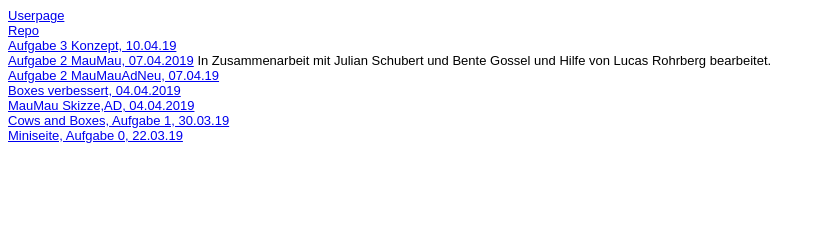
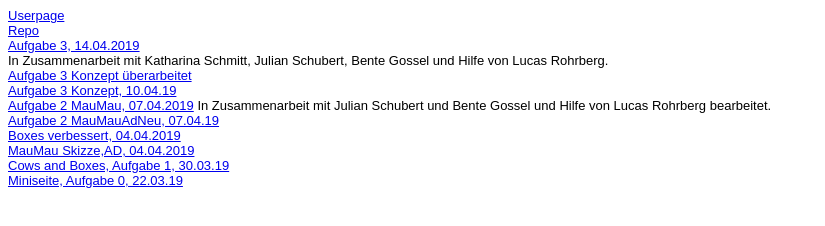
Before and after one commit to SinaHaas/SinaHaas.github.io, a plain HTML site: page steckbrief/steckbrief.htm in a window 1280 px wide. Shown: the whole page, without its empty margins (0-825 px from the left). Drawn offline with Linux system fonts and the light colour scheme.

Commit message:
Link zu Ads Aufgabe 3 neu, Link zur Aufgabe

```diff
--- a/steckbrief/steckbrief.htm
+++ b/steckbrief/steckbrief.htm
@@ -14,6 +14,11 @@ body {
 <body>
 	<a href="https://SinaHaas.github.io"> Userpage </a>  <br>
 	<a href="https://github.com/SinaHaas/EIA2"> Repo </a>  <br>
+
+	<a href="https://sinahaas.github.io/EIA2/aufgabe3/index.html" target="_blank">Aufgabe 3, 14.04.2019</a><br>
+	In Zusammenarbeit mit Katharina Schmitt, Julian Schubert, Bente Gossel und Hilfe von Lucas Rohrberg.<br>
+
+	<a href="https://sinahaas.github.io/EIA2/aufgabe3/adsAufgabe3.pdf" target="_blank">Aufgabe 3 Konzept überarbeitet</a><br>
 
 	<a href="https://sinahaas.github.io/EIA2/aufgabe3/aufgabe3konzepte.pdf" target="_blank">Aufgabe 3 Konzept, 10.04.19</a> <br>
 
```
Also changed, not shown: index.html (+19 -6 lines).
